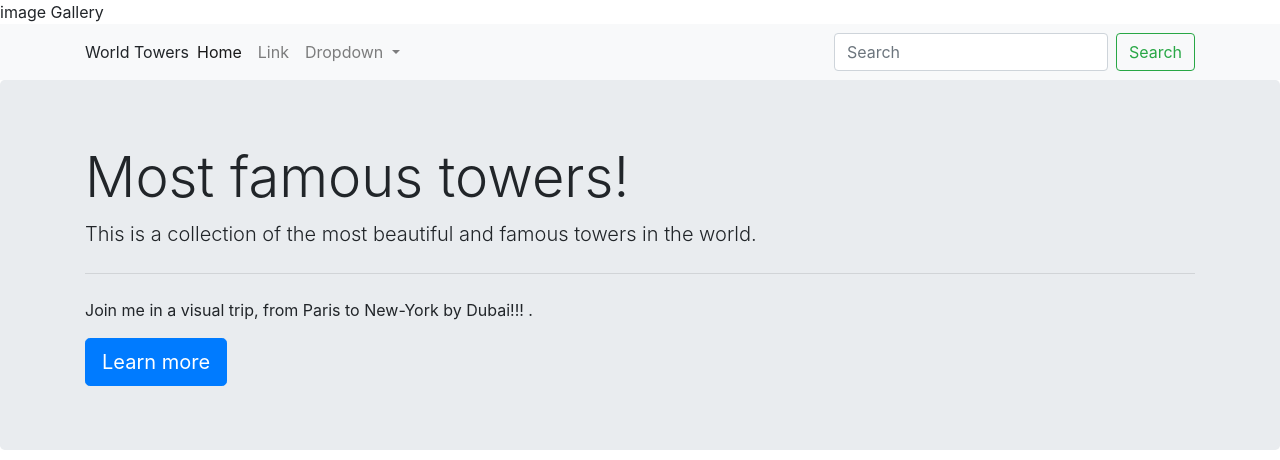
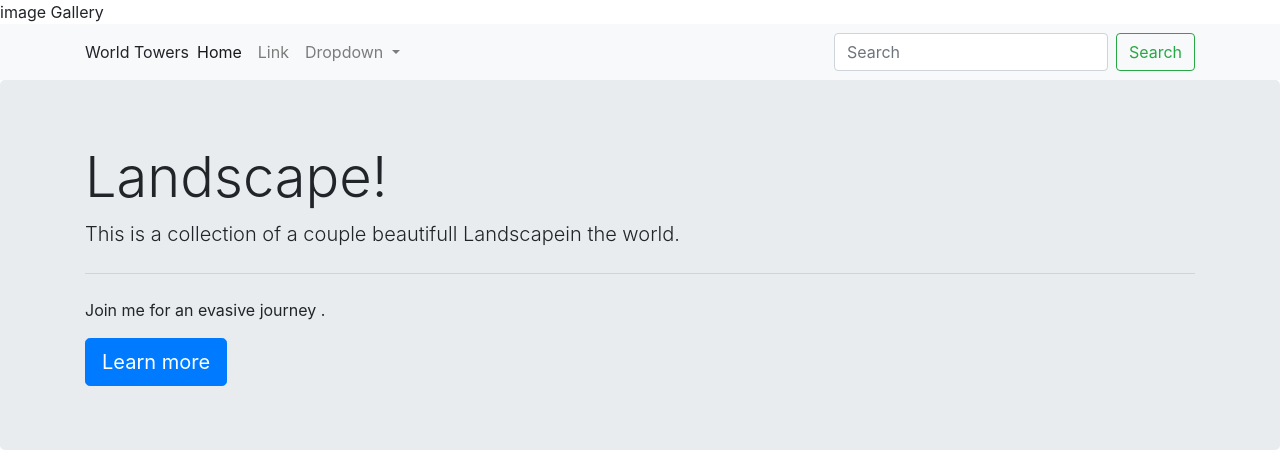
Before and after one commit to Missi91/ImageGallery, a plain HTML site: page index.html in a window 1280 px wide. Shown: the top 460 px of the page. Drawn offline with nearby package versions, Linux system fonts and the light colour scheme.

Commit message:
modified index.html

```diff
--- a/index.html
+++ b/index.html
@@ -50,10 +50,10 @@
 
  <div class="jumbotron">
    <div class="container">
-  <h1 class="display-4">Most famous towers!</h1>
-  <p class="lead">This is a collection of the most beautiful and famous towers in the world.</p>
+  <h1 class="display-4">Landscape!</h1>
+  <p class="lead">This is a collection of a couple beautifull Landscapein the world.</p>
   <hr class="my-4">
-  <p>Join me in a visual trip, from Paris to New-York by Dubai!!! .</p>
+  <p>Join me for an evasive journey .</p>
   <a class="btn btn-primary btn-lg" href="http://google.com" role="button">Learn more</a>
   </div>
 </div>
```
